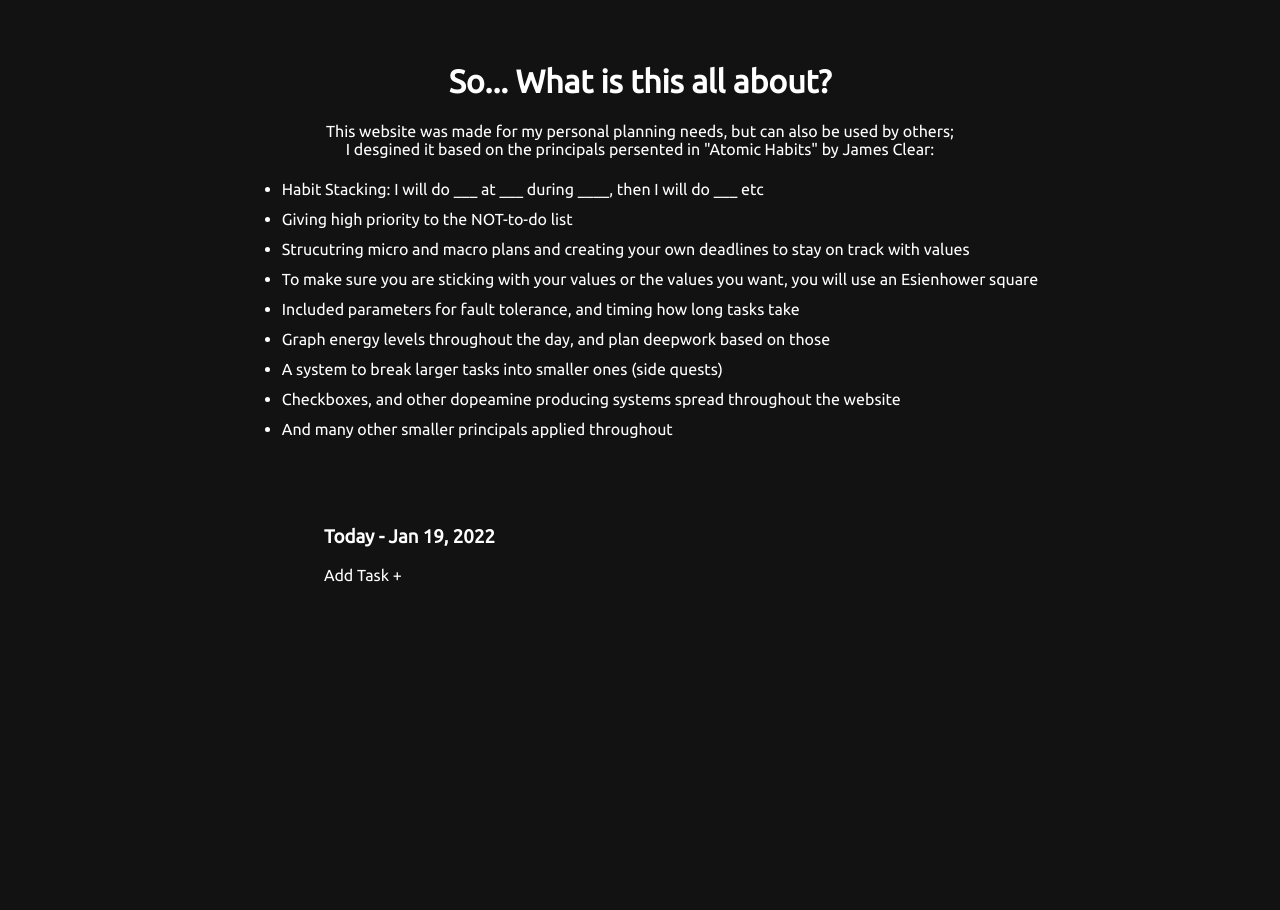
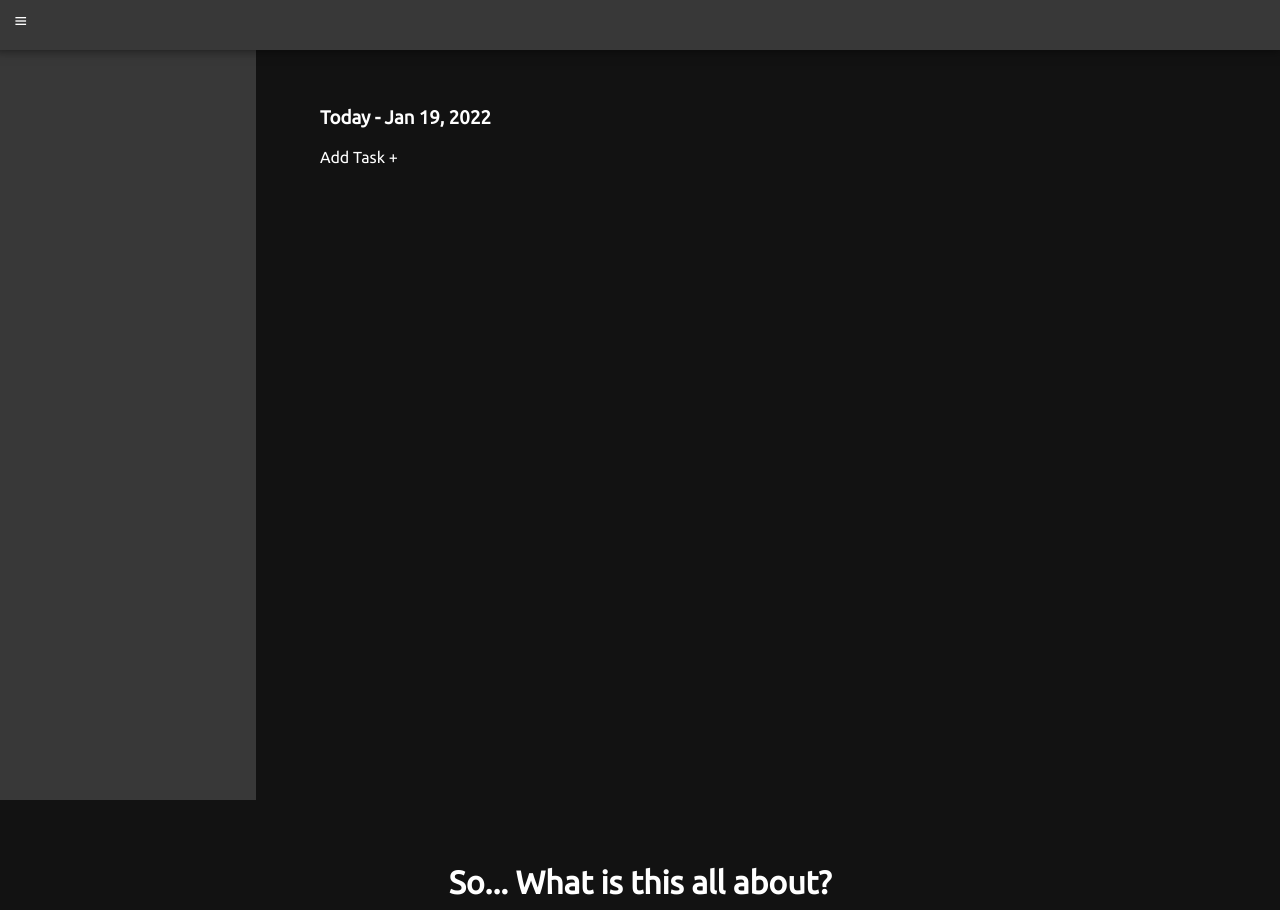
Before and after one commit to Neil-Rayu/atomic-planner, a website built with Vite: page index.html in a window 1280 px wide. Shown: the top 910 px of the page. Built offline with nearby package versions, Linux system fonts and the light colour scheme.

Commit message:
add a side and top bar, with hamburger menu to close sidebar; also move main task input to the top

```diff
--- a/index.html
+++ b/index.html
@@ -5,9 +5,62 @@
     <meta http-equiv="X-UA-Compatible" content="IE=edge" />
     <meta name="viewport" content="width=device-width, initial-scale=1.0" />
     <link rel="stylesheet" href="./src/style.scss" />
+    <link
+      href="https://unpkg.com/boxicons@2.1.1/css/boxicons.min.css"
+      rel="stylesheet"
+    />
+
     <title>Atomic Planner</title>
   </head>
   <body>
+    <div class="app-wrapper">
+      <div class="top-bar">
+        <i class="bx bx-menu" id="bar-menu"></i>
+      </div>
+      <div class="bottom-content-container">
+        <div id="sidebar-wrapper"></div>
+        <div class="task-wrapper">
+          <div class="heading" id="heading"></div>
+          <!-- <div class="top-form">
+            <form class="dayTimeForm">
+              <label for="startInput">Day Starts at:</label>
+              <input type="number" id="startInput" />
+              <label for="startInput" class="time">AM </label>
+              <label for="endInput"> Day Ends at:</label>
+              <input type="number" id="endInput" />
+              <label for="endInput" class="time">PM</label>
+              <input type="submit" value="Submit" />
+            </form>
+          </div>
+        -->
+          <div class="task-input-container">
+            <div class="add-task-container">
+              <span id="add-task">Add Task +</span>
+            </div>
+            <div class="todo-container">
+              <ul id="todos"></ul>
+            </div>
+            <div id="inner">
+              <form action="" class="taskForm">
+                <input
+                  type="text"
+                  name="task-input"
+                  id="task-input"
+                  placeholder="Format: (task name, length, location)"
+                />
+                <input
+                  type="submit"
+                  name="submit"
+                  value="Add"
+                  class="bottom-form-button"
+                />
+                <input type="button" class="cancel-task" value="Cancel" />
+              </form>
+            </div>
+          </div>
+        </div>
+      </div>
+    </div>
     <div class="info-wrapper">
       <div class="head-container">
         <h1>So... What is this all about?</h1>
@@ -53,59 +106,6 @@
       </div>
     </div>
 
-    <div class="app-wrapper">
-      <div class="sidebar-wrapper"></div>
-      <div class="task-wrapper">
-        <div class="heading" id="heading"></div>
-        <!-- <div class="top-form">
-          <form class="dayTimeForm">
-            <label for="startInput">Day Starts at:</label>
-            <input type="number" id="startInput" />
-            <label for="startInput" class="time">AM </label>
-            <label for="endInput"> Day Ends at:</label>
-            <input type="number" id="endInput" />
-            <label for="endInput" class="time">PM</label>
-            <input type="submit" value="Submit" />
-          </form>
-        </div>
-        <div class="bottom-form">
-          <form class="taskForm">
-            <label for="taskName">Task Name:</label>
-            <input type="text" id="taskName" />
-            <label for="taskDate">Task Length:</label>
-            <input type="number" id="taskDate" />
-            <label for="taskLocation">Task Location:</label>
-            <input type="text" id="taskLoc" />
-            <input type="Submit" value="Submit" />
-          </form>
-        </div> -->
-        <div class="task-input-container">
-          <div class="add-task-container">
-            <span id="add-task">Add Task +</span>
-          </div>
-          <div id="inner">
-            <form action="" class="taskForm">
-              <input
-                type="text"
-                name="task-input"
-                id="task-input"
-                placeholder="Format: (task name, length, location)"
-              />
-              <input
-                type="submit"
-                name="submit"
-                value="Add"
-                class="bottom-form-button"
-              />
-              <input type="button" class="cancel-task" value="Cancel" />
-            </form>
-          </div>
-        </div>
-        <div class="todo-container">
-          <ul id="todos"></ul>
-        </div>
-      </div>
-    </div>
     <canvas id="energy-chart"> </canvas>
     <script type="module" src="./src/index.js"></script>
     <!-- <script src="./src/energyChart.js" type="module"></script> -->
--- a/src/index.js
+++ b/src/index.js
@@ -53,3 +53,7 @@ document.querySelector("[class='cancel-task']").onclick =
   function closeInput() {
     document.getElementById('inner').style.clipPath = 'circle(0%)';
   };
+
+document.getElementById('bar-menu').onclick = function closeSidebar() {
+  document.getElementById('sidebar-wrapper').style.width = '0%';
+};
--- a/src/style.scss
+++ b/src/style.scss
@@ -1,17 +1,23 @@
-@import url("https://fonts.googleapis.com/css2?family=Lato&family=Ubuntu&display=swap");
+@import url('https://fonts.googleapis.com/css2?family=Lato&family=Ubuntu&display=swap');
 body {
   background: linear-gradient(0deg, #121212, #121212),
     linear-gradient(127.52deg, #121212 28.28%, #47494b 131.58%);
   color: #ffffff;
-  font-family: "Ubuntu", sans-serif;
+  font-family: 'Ubuntu', sans-serif;
+  margin-top: 0px;
+  margin-left: 0px;
+  margin-right: 0px;
 }
+
 .info-wrapper {
   margin-top: 5%;
   margin-bottom: 5%;
 }
+
 .head-container {
   text-align: center;
 }
+
 .list-container {
   ul {
     display: table;
@@ -19,18 +25,49 @@ body {
     line-height: 30px;
   }
 }
+
 .app-wrapper {
   display: flex;
-  height: 50vh;
-  .sidebar-wrapper {
+  height: 100vh;
+  margin-top: 0px;
+  padding-top: 0px;
+  flex-direction: column;
+
+  .top-bar {
+    position: sticky;
+    top: 0;
+    height: 40px;
+    background-color: rgb(56, 56, 56); //fff, .16 alpha
+    box-shadow: -2px -2px 10px 3px rgba(0, 0, 0, 0.5);
+    padding-top: 1%;
+    padding-left: 1%;
+    .bx.bx-menu {
+      width: 3%;
+    }
+  }
+
+  .bottom-content-container {
+    display: flex;
     height: 100%;
-    width: 25%;
   }
+
+  #sidebar-wrapper {
+    height: 100%;
+    width: 20%;
+    background-color: rgb(56, 56, 56);
+    margin-right: 5%;
+    margin-top: 0px;
+    margin-left: 0px;
+    padding: 0 0 0 0;
+    transition: width 0.3s ease-in-out;
+  }
+
   .task-wrapper {
     width: 75%;
     display: flex;
     flex-direction: column;
     align-items: flex-start;
+    margin-top: 3%;
 
     .task-input-container {
       width: 100%;
@@ -41,10 +78,12 @@ body {
         background-color: rgb(255, 255, 255, 0.1);
         clip-path: circle(0% at 0% 0%);
         transition: clip-path 0.5s ease-in-out;
-        height: 100%;
+        height: 120px;
         margin-right: 50%;
         padding-left: 0.5%;
         border-radius: 3px;
+        box-shadow: -2px -2px 13px 8px rgba(0, 0, 0, 0.5);
+
         #task-input {
           text-align: start;
           border: none;
@@ -56,17 +95,19 @@ body {
           border-radius: 3px;
           color: white;
         }
+
         .bottom-form-button {
           border-radius: 3px;
           width: 10%;
           margin-top: 5%;
           background-color: #ffc00a;
           opacity: 60%;
+          &:hover {
+            opacity: 100%;
+            transition: opacity 0.2s ease;
+          }
         }
-        .bottom-form-button:hover {
-          opacity: 100%;
-          transition: opacity 0.2s ease;
-        }
+
         .cancel-task {
           border-radius: 3px;
           outline: none;
@@ -75,41 +116,28 @@ body {
           border: 6px;
           border-color: #ffffff;
           color: #ffffff;
-        }
-        .cancel-task:hover {
-          background-color: rgb(255, 255, 255, 1);
-          color: #000;
-          transition: background-color 0.2s ease, color 0.2s ease;
+          &:hover {
+            background-color: rgb(255, 255, 255, 1);
+            color: #000;
+            transition: background-color 0.2s ease, color 0.2s ease;
+          }
         }
       }
+
       .add-task-container {
         width: 100%;
       }
+
       .add-task-container:hover {
         color: #ffc00a;
       }
     }
-    // .top-form {
-    //   display: flex;
-    //   flex-direction: row;
-    //   flex: 2;
-    //   margin-bottom: 10px;
-    // }
-    // .dayTimeForm {
-    //   display: flex;
-    //   flex-direction: row;
-    //   .time {
-    //     padding-right: 7px;
-    //   }
-    // }
-    // .bottom-form {
-    //   height: 100px;
-    //   flex: 1;
-    //   display: flex;
-    // }
   }
+
   .todo-container {
+    ul {
+      list-style-type: circle;
+    }
     display: flex;
-    margin-top: 3%;
   }
 }
```
Also changed, not shown: src/energyChart.js (+2 -5 lines).
